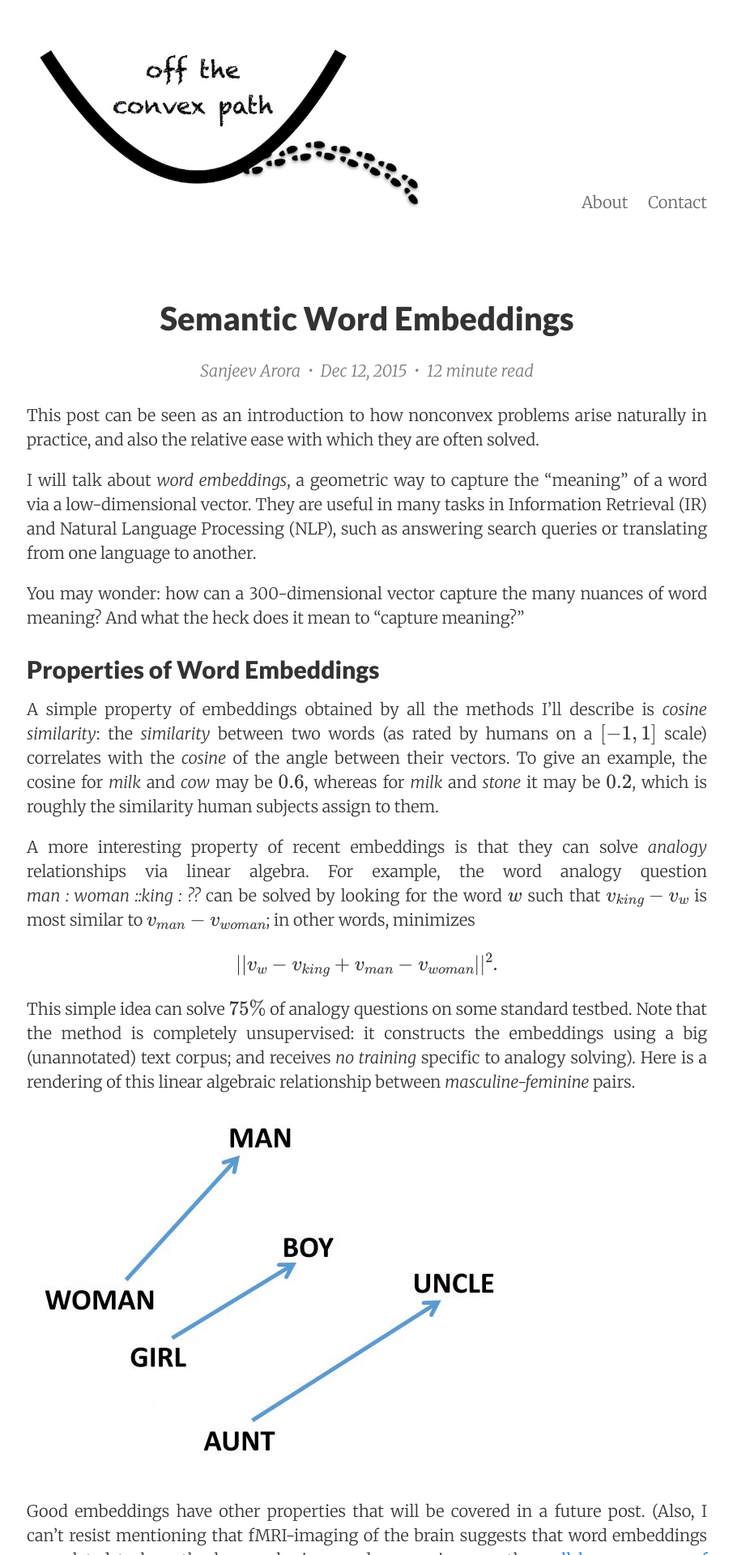
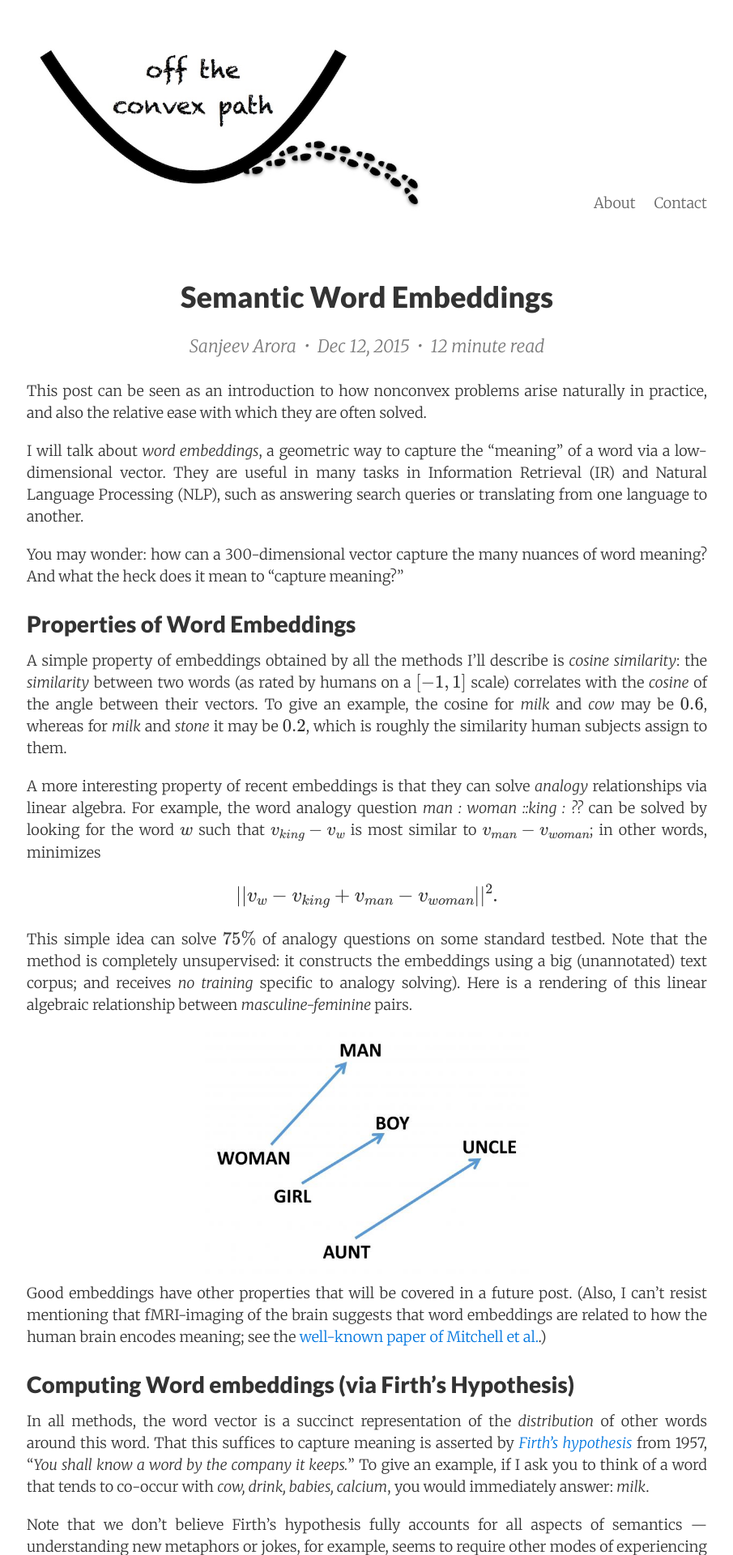
Before and after one commit to offconvex/offconvex.github.io, a Jekyll site: the page built from _posts/2015-12-12-word-embeddings-1.md, in a window 1280 px wide. Shown: the top 1920 px of the page at 81% size, without its empty margins (187-1092 px from the left). Built offline with Jekyll 4.4.1, drawn with Linux system fonts in a browser that asks for light colours; nearby versions of some CDN libraries; formulas are drawn with MathJax 3; comment, search, counter and statistics services are not loaded.

Commit message:
font size

```diff
--- a/_posts/2015-12-12-word-embeddings-1.md
+++ b/_posts/2015-12-12-word-embeddings-1.md
@@ -43,7 +43,9 @@
 This simple idea can solve $75\%$ of analogy questions on some standard testbed. Note that the method is completely unsupervised: it constructs the embeddings using a big (unannotated) text corpus; and receives *no training* specific to analogy solving).
 Here is a rendering of this linear algebraic relationship between *masculine-feminine* pairs.
 
-![linear](/assets/analogy-small.jpg)
+<div style="text-align:center;">
+<img src="/assets/analogy-small.jpg" style="width:400px;" />
+</div>
 
 Good embeddings have other properties that will be covered in a future
 post. (Also, I can't resist mentioning  that fMRI-imaging of the brain suggests that word embeddings are related to how the human brain
--- a/_sass/_header.scss
+++ b/_sass/_header.scss
@@ -1,6 +1,6 @@
 .site-header {
   padding-top: $space-1;
-  padding-bottom: $space-2;
+  padding-bottom: 0;
 }
 
 .site-header a {
--- a/_sass/_posts.scss
+++ b/_sass/_posts.scss
@@ -36,6 +36,7 @@
 .meta,
 .post-meta {
   width: auto;
+  font-size:16pt;
   font-weight: 300;
   margin: 0;
   padding: .25em 0;
--- a/_sass/_variables.scss
+++ b/_sass/_variables.scss
@@ -7,10 +7,10 @@
 $heading-font-weight: 900 !default;
 $heading-line-height: 1.25 !default;
 $monospace-font-family: 'Source Code Pro', Consolas, monospace !default;
-$h1: 2rem !default;
-$h2: 1.5rem !default;
-$h3: 1.25rem !default;
-$h4: 1rem !default;
+$h1: 1.8rem !default;
+$h2: 1.4rem !default;
+$h3: 1.2rem !default;
+$h4: 0.9rem !default;
 $h5: .875rem !default;
 $h6: .75rem !default;
 $h00: 4rem !default;
--- a/_sass/basscss/_base-typography.scss
+++ b/_sass/basscss/_base-typography.scss
@@ -53,7 +53,7 @@
 
 blockquote,
 blockquote p {
-  font-size: $h3;
+  font-size: $h4;
   font-style: italic;
   text-align: justify;
 }
--- a/index.html
+++ b/index.html
@@ -16,7 +16,7 @@
     </h3>
         <p class="post-summary">
         <span class="post-meta">{{ post.date | date: site.date_format }}.&nbsp;&nbsp;</span>
-{{ post.content | strip_html | truncatewords:45}} <a href="{{ post.url }}">Continue</a>
+{{ post.content | strip_html | truncatewords:35}} <a href="{{ post.url }}">Continue</a>
         </p>
       </div>
      {% endif %}
```
Also changed, not shown: 8 other files.
